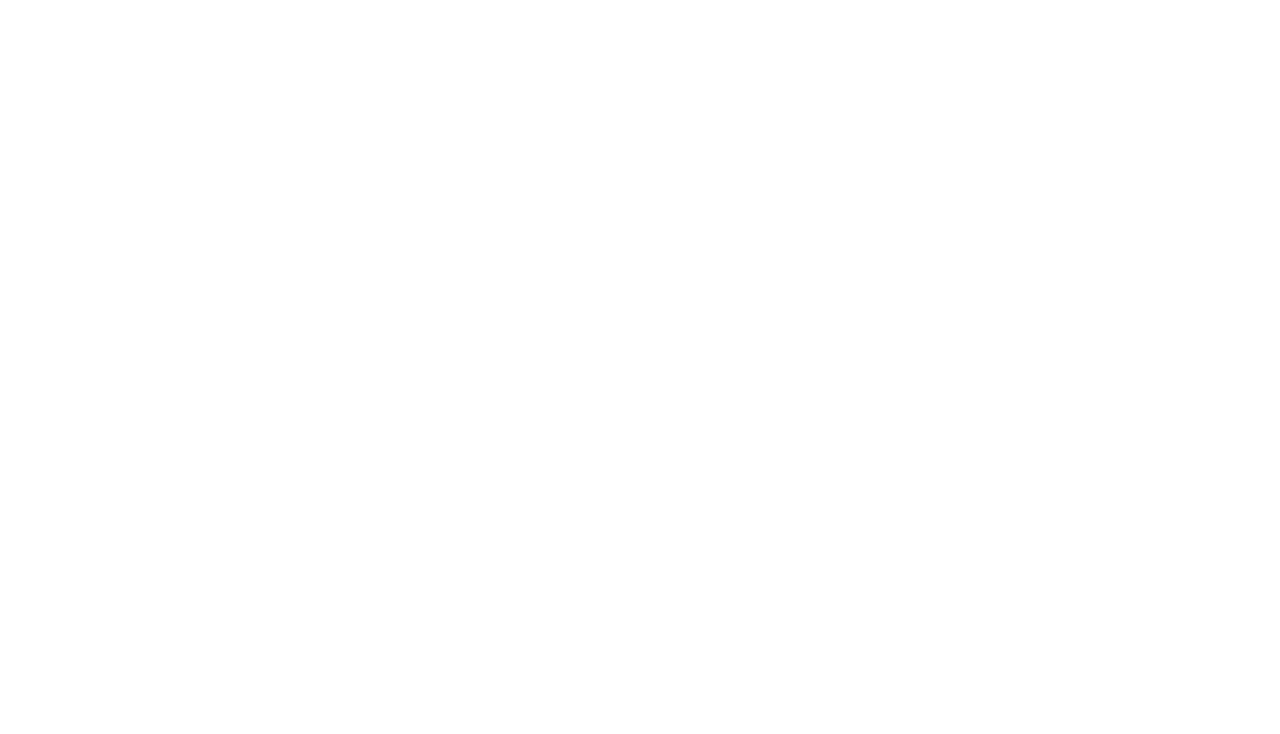
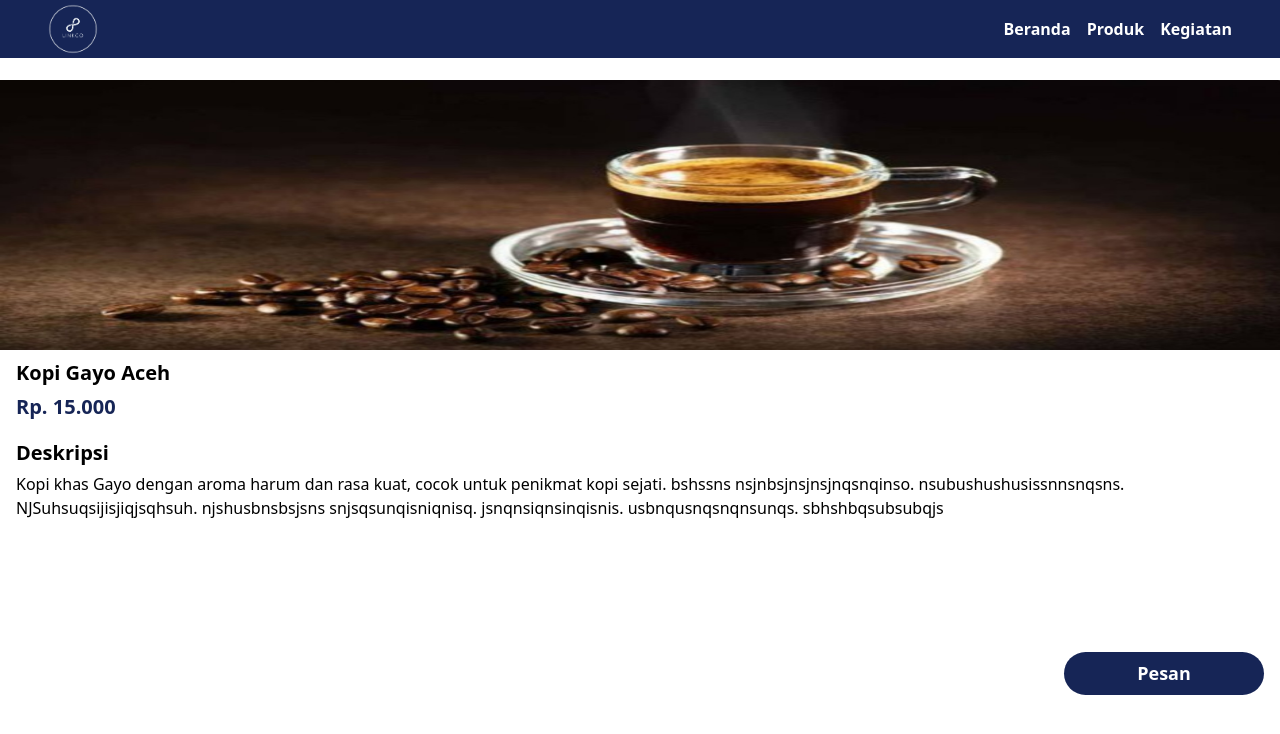
Before and after one commit to IrfanSahruli/LinkCo-User, a React (Vite) app: page /product/2 in a window 1280 px wide. Before the commit this address had no page. Shown: the top 734 px of the page. Built offline with nearby package versions, Linux system fonts and the light colour scheme.

Commit message:
Membuat halaman detail produk

```diff
--- a/src/App.jsx
+++ b/src/App.jsx
@@ -5,6 +5,7 @@
 import Register from './pages/Auth/Register';
 import HomePage from './pages/HomePage/HomePage';
 import Product from './pages/Product/Product';
+import DetailProduct from './pages/Product/[id]/DetailProduct';
 
 function App() {
   return (
@@ -51,6 +52,14 @@
               </>
             }
           />
+          <Route
+            path='/product/:id'
+            element={
+              <>
+                <DetailProduct />
+              </>
+            }
+          />
         </Routes>
       </Router>
     </>
--- a/src/components/Carousel.tsx
+++ b/src/components/Carousel.tsx
@@ -9,7 +9,7 @@
 
 const CarouselSwiper = () => {
     return (
-        <div className="relative w-full md:w-[1250px] mx-auto mt-10 rounded-2xl overflow-hidden">
+        <div className="relative w-full md:w-[1250px] mx-auto mt-10 md:mt-12 rounded-2xl overflow-hidden">
             <Swiper
                 modules={[Pagination, Autoplay]}
                 pagination={{ clickable: true }}
@@ -23,7 +23,7 @@
                         <img
                             src={img}
                             alt={`Slide ${index}`}
-                            className="w-full h-200px md:h-[300px] object-cover"
+                            className="w-full h-[200px] md:h-[500px] object-cover"
                         />
                     </SwiperSlide>
                 ))}
--- a/src/components/Navbar.tsx
+++ b/src/components/Navbar.tsx
@@ -10,7 +10,7 @@
         <div className='bg-blue-950 px-8 md:px-12 py-4 md:py-1 fixed w-full z-10'>
             <div className='max-w-7xl flex items-center justify-between'>
                 <img
-                    src='LogoLinkCo.png'
+                    src='/LogoLinkCo.png'
                     className='w-[50px] h-[50px] text-white font-bold'
                 />
                 <button
--- a/src/components/ProductCard.tsx
+++ b/src/components/ProductCard.tsx
@@ -1,7 +1,9 @@
 import React from 'react'
+import { Link } from 'react-router-dom'
 
 const ProductCard = ({ product }) => {
     return (
+        <Link to={`/product/${product.id}`}>
             <div className='bg-white rounded-2xl shadow-md w-full transform transition duration-300 hover:scale-105
             hover:shadow-lg'
             >
@@ -27,6 +29,7 @@
                     </button>
                 </div>
             </div>
+        </Link>
     )
 };
 
--- a/src/pages/HomePage/HomePage.tsx
+++ b/src/pages/HomePage/HomePage.tsx
@@ -7,48 +7,56 @@
 const HomePage = () => {
     const data = [
         {
+            id: 2,
             name: 'Kopi Gayo Aceh',
             description: 'Kopi khas Gayo dengan aroma harum dan rasa kuat, cocok untuk penikmat kopi sejati.',
             price: 85000,
             image: 'kopigayo.jpg',
         },
         {
+            id: 2,
             name: 'Kopi Gayo Aceh',
             description: 'Kopi khas Gayo dengan aroma harum dan rasa kuat, cocok untuk penikmat kopi sejati.',
             price: 85000,
             image: 'kopigayo.jpg',
         },
         {
+            id: 2,
             name: 'Kopi Gayo Aceh',
             description: 'Kopi khas Gayo dengan aroma harum dan rasa kuat, cocok untuk penikmat kopi sejati.',
             price: 85000,
             image: 'kopigayo.jpg',
         },
         {
+            id: 2,
             name: 'Kopi Gayo Aceh',
             description: 'Kopi khas Gayo dengan aroma harum dan rasa kuat, cocok untuk penikmat kopi sejati.',
             price: 85000,
             image: 'kopigayo.jpg',
         },
         {
+            id: 2,
             name: 'Kopi Gayo Aceh',
             description: 'Kopi khas Gayo dengan aroma harum dan rasa kuat, cocok untuk penikmat kopi sejati.',
             price: 85000,
             image: 'kopigayo.jpg',
         },
         {
+            id: 2,
             name: 'Kopi Gayo Aceh',
             description: 'Kopi khas Gayo dengan aroma harum dan rasa kuat, cocok untuk penikmat kopi sejati.',
             price: 85000,
             image: 'kopigayo.jpg',
         },
         {
+            id: 2,
             name: 'Kopi Gayo Aceh',
             description: 'Kopi khas Gayo dengan aroma harum dan rasa kuat, cocok untuk penikmat kopi sejati.',
             price: 85000,
             image: 'kopigayo.jpg',
         },
         {
+            id: 2,
             name: 'Kopi Gayo Aceh',
             description: 'Kopi khas Gayo dengan aroma harum dan rasa kuat, cocok untuk penikmat kopi sejati.',
             price: 85000,
--- a/src/pages/Product/Product.tsx
+++ b/src/pages/Product/Product.tsx
@@ -5,48 +5,56 @@
 const Product = () => {
     const data = [
         {
+            id: 3,
             name: 'Kopi Gayo Aceh',
             description: 'Kopi khas Gayo dengan aroma harum dan rasa kuat, cocok untuk penikmat kopi sejati.',
             price: 85000,
             image: 'kopigayo.jpg',
         },
         {
+            id: 3,
             name: 'Kopi Gayo Aceh',
             description: 'Kopi khas Gayo dengan aroma harum dan rasa kuat, cocok untuk penikmat kopi sejati.',
             price: 85000,
             image: 'kopigayo.jpg',
         },
         {
+            id: 3,
             name: 'Kopi Gayo Aceh',
             description: 'Kopi khas Gayo dengan aroma harum dan rasa kuat, cocok untuk penikmat kopi sejati.',
             price: 85000,
             image: 'kopigayo.jpg',
         },
         {
+            id: 3,
             name: 'Kopi Gayo Aceh',
             description: 'Kopi khas Gayo dengan aroma harum dan rasa kuat, cocok untuk penikmat kopi sejati.',
             price: 85000,
             image: 'kopigayo.jpg',
         },
         {
+            id: 3,
             name: 'Kopi Gayo Aceh',
             description: 'Kopi khas Gayo dengan aroma harum dan rasa kuat, cocok untuk penikmat kopi sejati.',
             price: 85000,
             image: 'kopigayo.jpg',
         },
         {
+            id: 3,
             name: 'Kopi Gayo Aceh',
             description: 'Kopi khas Gayo dengan aroma harum dan rasa kuat, cocok untuk penikmat kopi sejati.',
             price: 85000,
             image: 'kopigayo.jpg',
         },
         {
+            id: 3,
             name: 'Kopi Gayo Aceh',
             description: 'Kopi khas Gayo dengan aroma harum dan rasa kuat, cocok untuk penikmat kopi sejati.',
             price: 85000,
             image: 'kopigayo.jpg',
         },
         {
+            id: 3,
             name: 'Kopi Gayo Aceh',
             description: 'Kopi khas Gayo dengan aroma harum dan rasa kuat, cocok untuk penikmat kopi sejati.',
             price: 85000,
--- /dev/null
+++ b/src/pages/Product/[id]/DetailProduct.tsx
@@ -0,0 +1,48 @@
+import React from 'react'
+import Navbar from '../../../components/Navbar';
+
+const DetailProduct = () => {
+    return (
+        <div className='bg-white'>
+            <Navbar />
+            <div className='grid grid-cols-1 pt-[80px]'>
+                <div className=''>
+                    <img
+                        src="/kopigayo.jpg"
+                        alt=""
+                        className='w-full h-[270px]'
+                    />
+                </div>
+                <div className='px-4 py-2'>
+                    <h1 className='text-[20px] font-bold'>
+                        Kopi Gayo Aceh
+                    </h1>
+                    <h3 className='text-[20px] text-blue-950 font-semibold mt-1'>
+                        Rp. 15.000
+                    </h3>
+                    <div className='h-[150px]'>
+                        <h3 className='text-[20px] font-semibold mt-4'>
+                            Deskripsi
+                        </h3>
+                        <p className='text-md mt-1'>
+                            Kopi khas Gayo dengan aroma harum dan rasa kuat, cocok untuk penikmat kopi sejati. bshssns
+                            nsjnbsjnsjnsjnqsnqinso. nsubushushusissnnsnqsns. NJSuhsuqsijisjiqjsqhsuh. njshusbnsbsjsns
+                            snjsqsunqisniqnisq. jsnqnsiqnsinqisnis. usbnqusnqsnqnsunqs. sbhshbqsubsubqjs
+                        </p>
+                    </div>
+                    <div className='mt-16 flex justify-end'>
+                        <button
+                            className='bg-blue-950 rounded-4xl w-[170px] md:w-[200px] h-[43px]'
+                        >
+                            <p className='font-semibold text-[18px] text-white'>
+                                Pesan
+                            </p>
+                        </button>
+                    </div>
+                </div>
+            </div>
+        </div>
+    )
+};
+
+export default DetailProduct;
```
Lines whose indentation alone changed are shown as unchanged.
